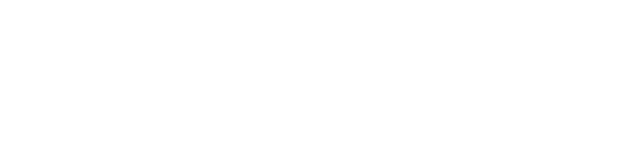
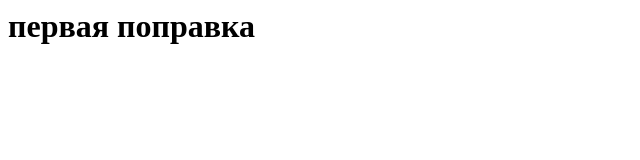
Before and after one commit to YanaPolyanskaya/first-project, a plain HTML site: page index.html in a window 1280 px wide. Shown: the whole page, without its empty margins (0-640 px from the left). Drawn offline with Linux system fonts and the light colour scheme.

Commit message:
первый коммит

```diff
--- a/index.html
+++ b/index.html
@@ -1 +1,4 @@
 <p></p>
+<h1>
+    первая поправка
+</h1>
```
